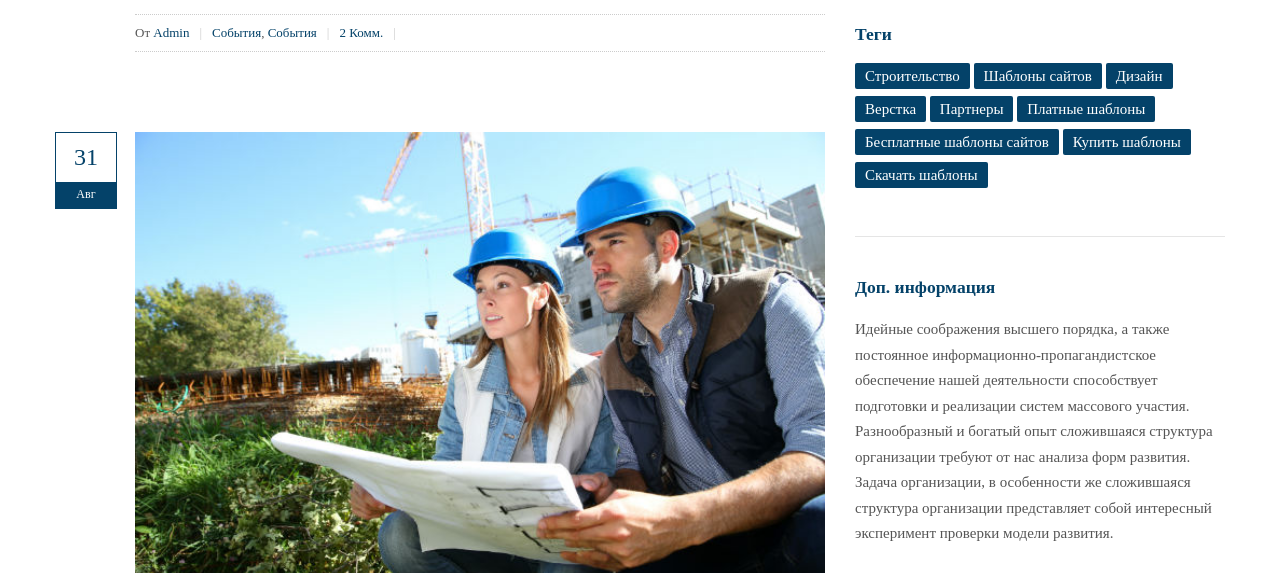
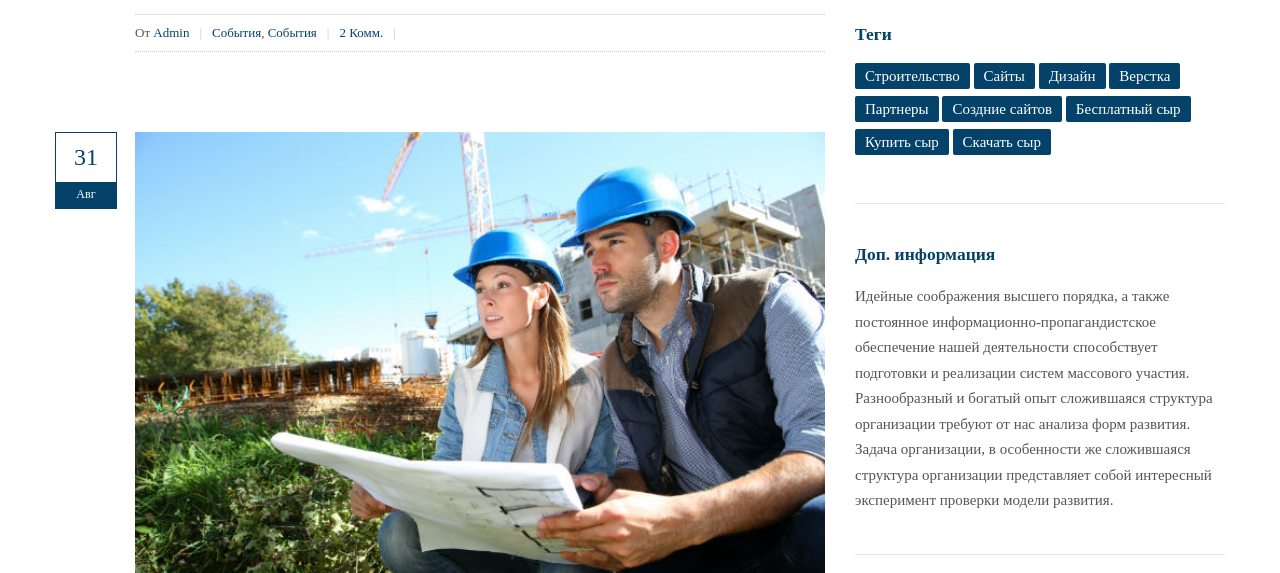
Before and after one commit to mobi5534/mobi5534-2.github.io, a plain HTML site: page news.html in a window 1280 px wide. Shown: the part 1210-1783 px from the top of the page. Drawn offline with Linux system fonts and the light colour scheme; a web font is replaced by a local one.

Commit message:
Initial commit

```diff
--- a/news.html
+++ b/news.html
@@ -1,9 +1,9 @@
 <!DOCTYPE html>
-<html lang="en">
+<html lang="ru">
 
 <head>
     <meta charset="utf-8">
-    <title>Construction - бесплатный строительный шаблон</title>
+    <title>Construction -строительный шаблон</title>
     <meta name="viewport" content="width=device-width, initial-scale=1.0">
     <link href="css/html6.css" rel="stylesheet" type="text/css">
 
@@ -35,7 +35,7 @@
         <!-- mainourservice begin -->
         <div id="mainourservice-container">
             <ul id="mainourservice">
-                <li><a href="index.html">Главаная</a></li>
+                <li><a href="index.html">Главная</a></li>
                 <li><a href="#">Услуги</a>
                     <ul>
                         <li><a href="service.html">Список услуг</a></li>
@@ -189,14 +189,14 @@
                         <h4 class="title"><span>Теги</span></h4>
                         <ul>
                             <li><a href="#link">Строительство</a></li>
-                            <li><a href="#link">Шаблоны сайтов</a></li>
+                            <li><a href="#link">Сайты</a></li>
                             <li><a href="#link">Дизайн</a></li>
                             <li><a href="#link">Верстка</a></li>
                             <li><a href="#link">Партнеры</a></li>
-                            <li><a href="http://html6.com.ru">Платные шаблоны</a></li>
-                            <li><a href="#link">Бесплатные шаблоны сайтов</a></li>
-                            <li><a href="#link">Купить шаблоны</a></li>
-                            <li><a href="#link">Скачать шаблоны</a></li>
+                            <li><a href="http://webmikka.ru">Создние сайтов</a></li>
+                            <li><a href="#link">Бесплатный сыр</a></li>
+                            <li><a href="#link">Купить сыр</a></li>
+                            <li><a href="#link">Скачать сыр</a></li>
                         </ul>
                     </div>
 
@@ -222,7 +222,7 @@
         <div class="container">
             <div class="row">
                 <div class="span6">
-                    &copy; 2015 Construction - бесплатный строительный шаблон | <a href="http://html6.com.ru">Шаблоны сайтов</a>
+                    &copy; 2015 webmikka.ru | <a href="http://webmikka.ru">Cоздание сайтов</a>
                 </div>
                 <div class="span6">
                     <nav>
```
